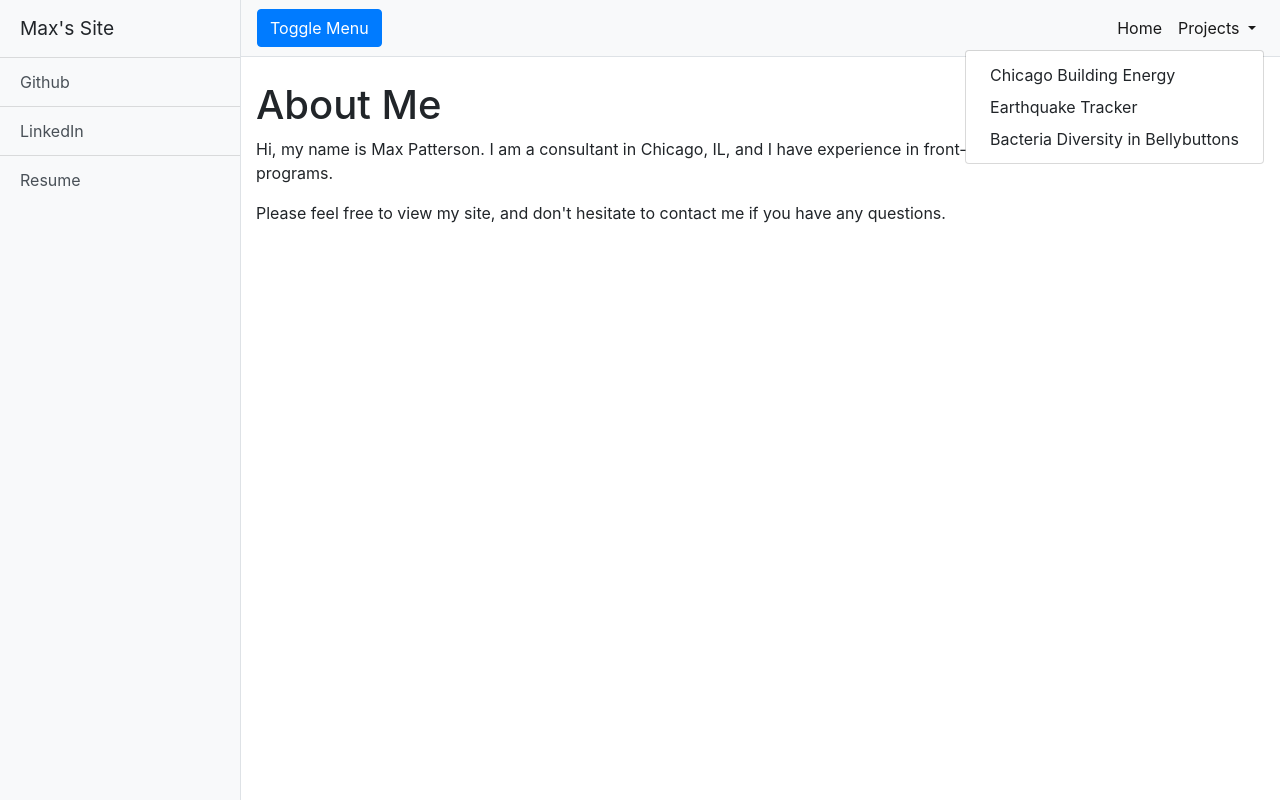
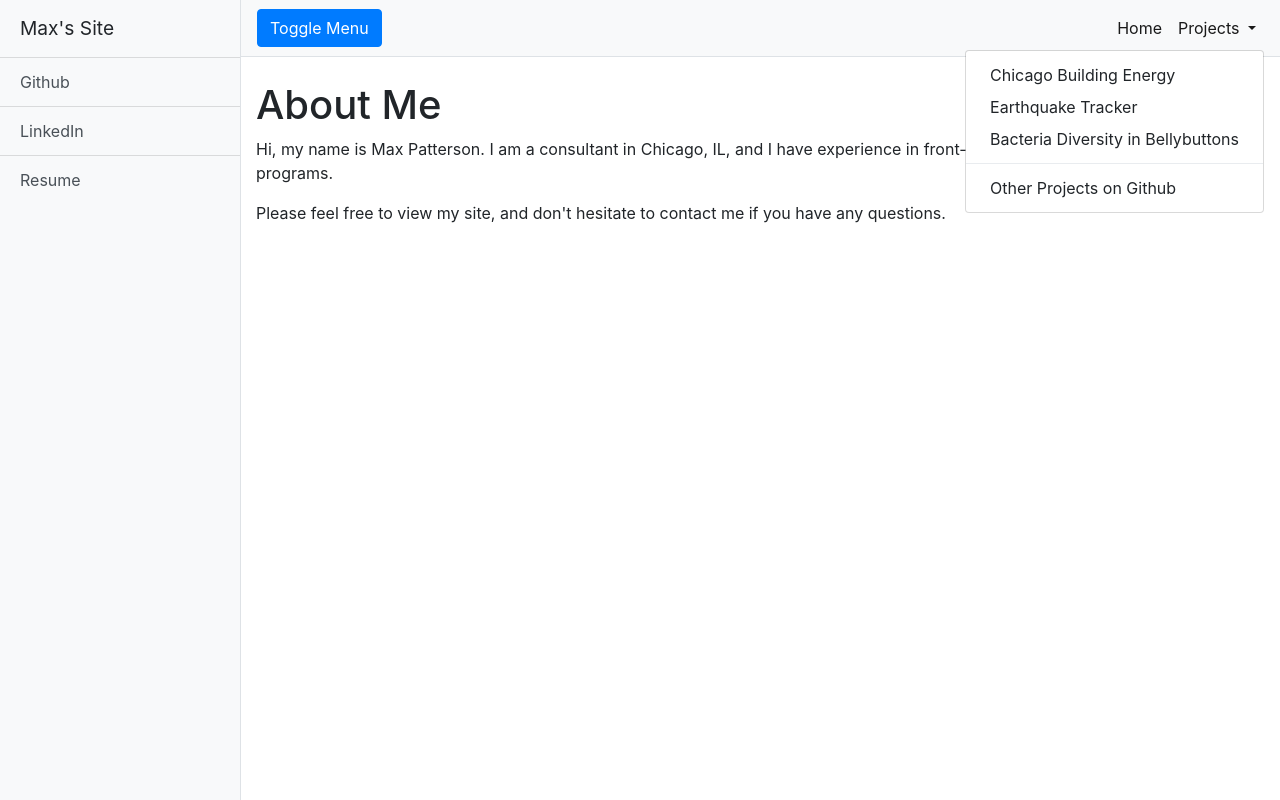
Before and after one commit to mmpatterson/mmpatterson.github.io, a plain HTML site: page index.html in a window 1280 px wide. Both pictures are taken after a click on the button "Projects". Drawn offline with Linux system fonts and the light colour scheme.

Commit message:
Dropdown again

```diff
--- a/index.html
+++ b/index.html
@@ -61,8 +61,8 @@
                           <a class="dropdown-item" href="https://mmpatterson.github.io/leaflet-challenge/leaflet-step-1/" target="_blank">Earthquake Tracker</a>
                           <a class="dropdown-item" href="https://mmpatterson.github.io/plotly-challenge/Starter_Code/" target="_blank">Bacteria Diversity in Bellybuttons</a>
 
-                          <!-- <div class="dropdown-divider"></div>
-                          <a class="dropdown-item" href="#">Something else here</a> -->
+                          <div class="dropdown-divider"></div>
+                          <a class="dropdown-item" href="https://github.com/mmpatterson" target = "_blank">Other Projects on Github</a>
                         </div>
                       </li>
                     </ul>
```
